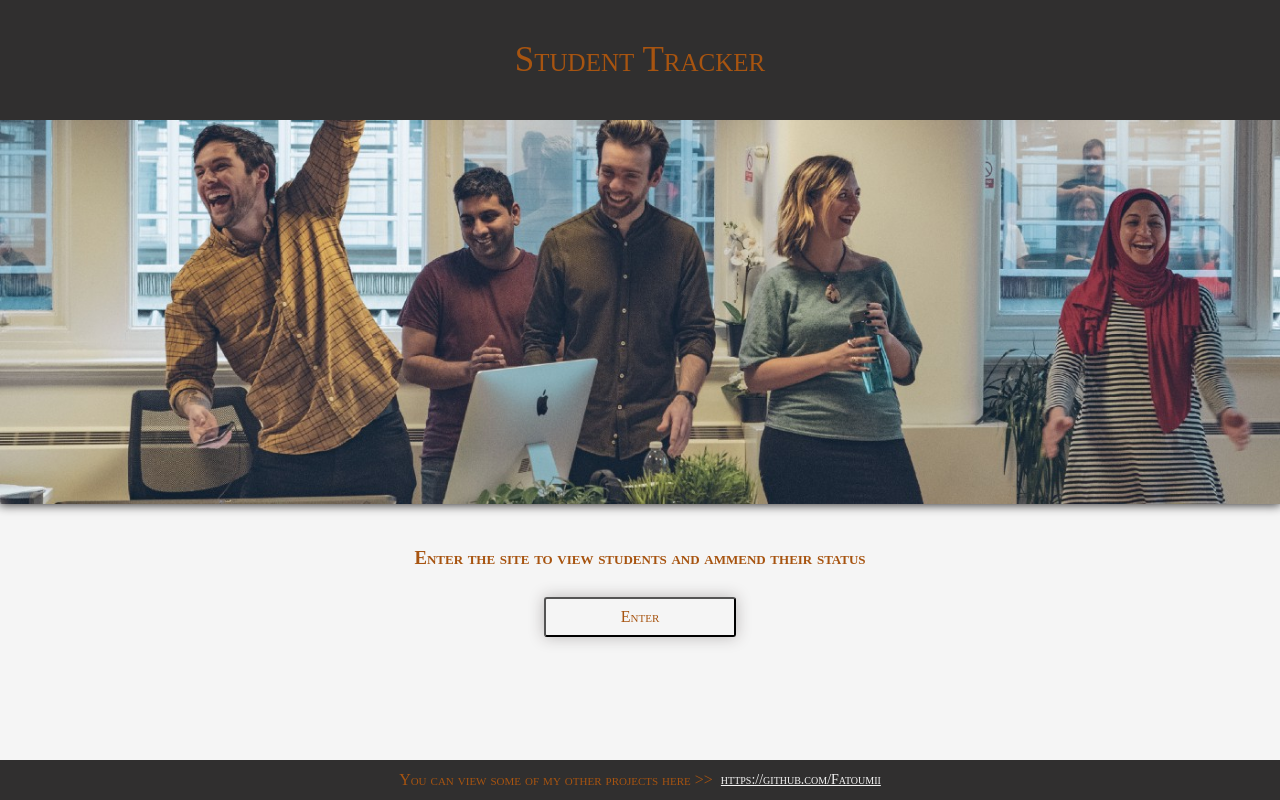
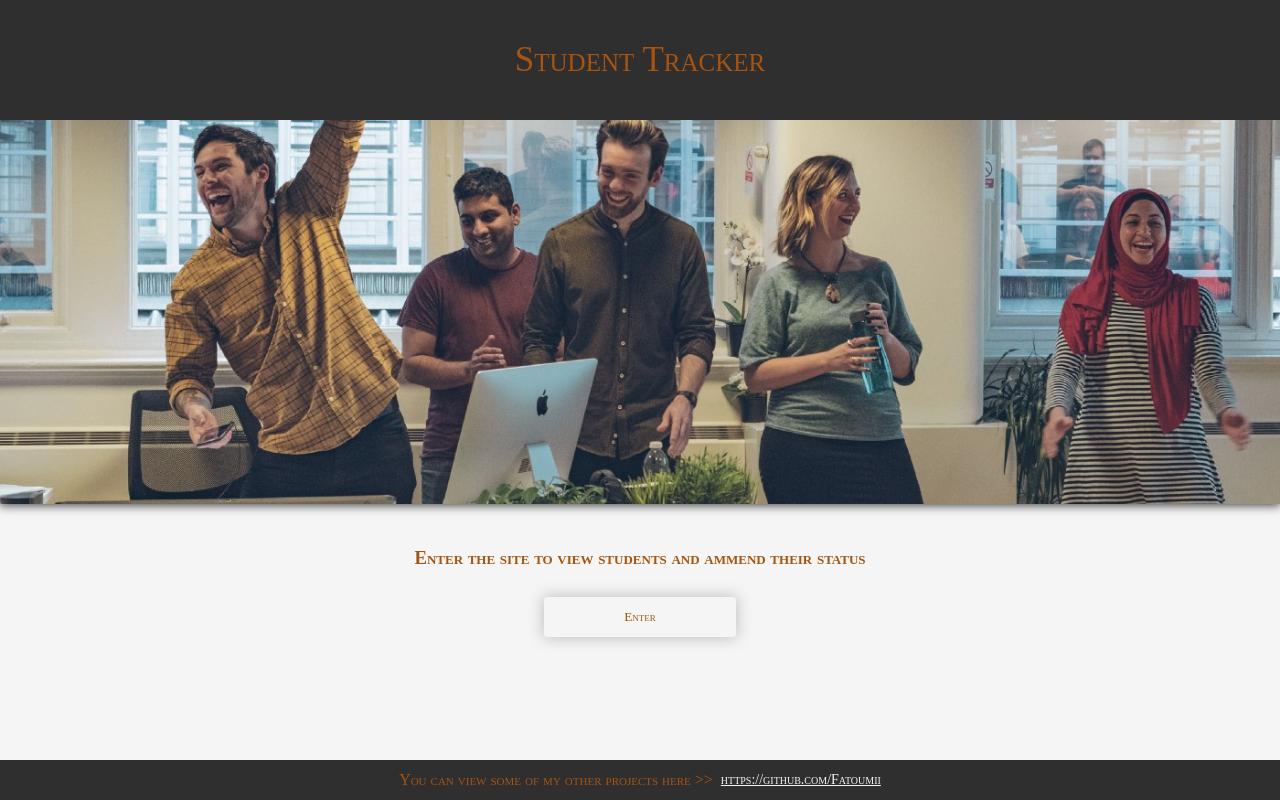
Before and after one commit to Fatoumii/FE-Student-Tracker, a React (Create React App) app in the folder FE-student-tracker/: page / in a window 1280 px wide. Built offline with nearby package versions, Linux system fonts and the light colour scheme; no server answers.

Commit message:
minor css changes checking if netlify updates

```diff
--- a/FE-student-tracker/src/App.css
+++ b/FE-student-tracker/src/App.css
@@ -96,7 +96,7 @@ footer a {
 button {
   font-family: "Times New Roman";
   font-variant: small-caps;
-  font-size: 16px;
+  /* font-size: 16px; */
   height: 5vh;
   padding-right: 20px;
   padding-left: 20px;
@@ -106,6 +106,7 @@ button {
   border-radius: 3px;
   margin: 10px;
   width: 15vw;
+  border: none;
 }
 button:hover {
   cursor: pointer;
```
